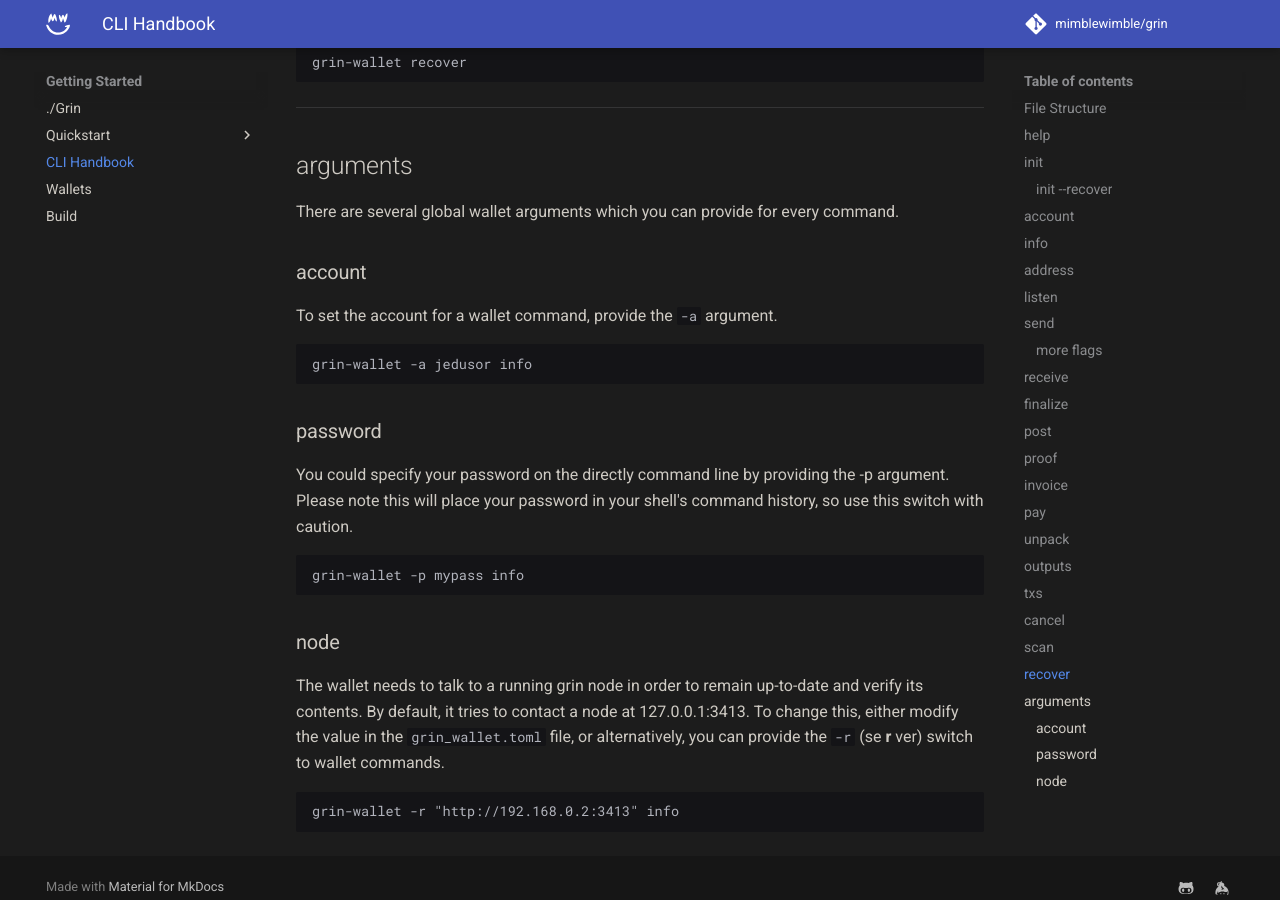
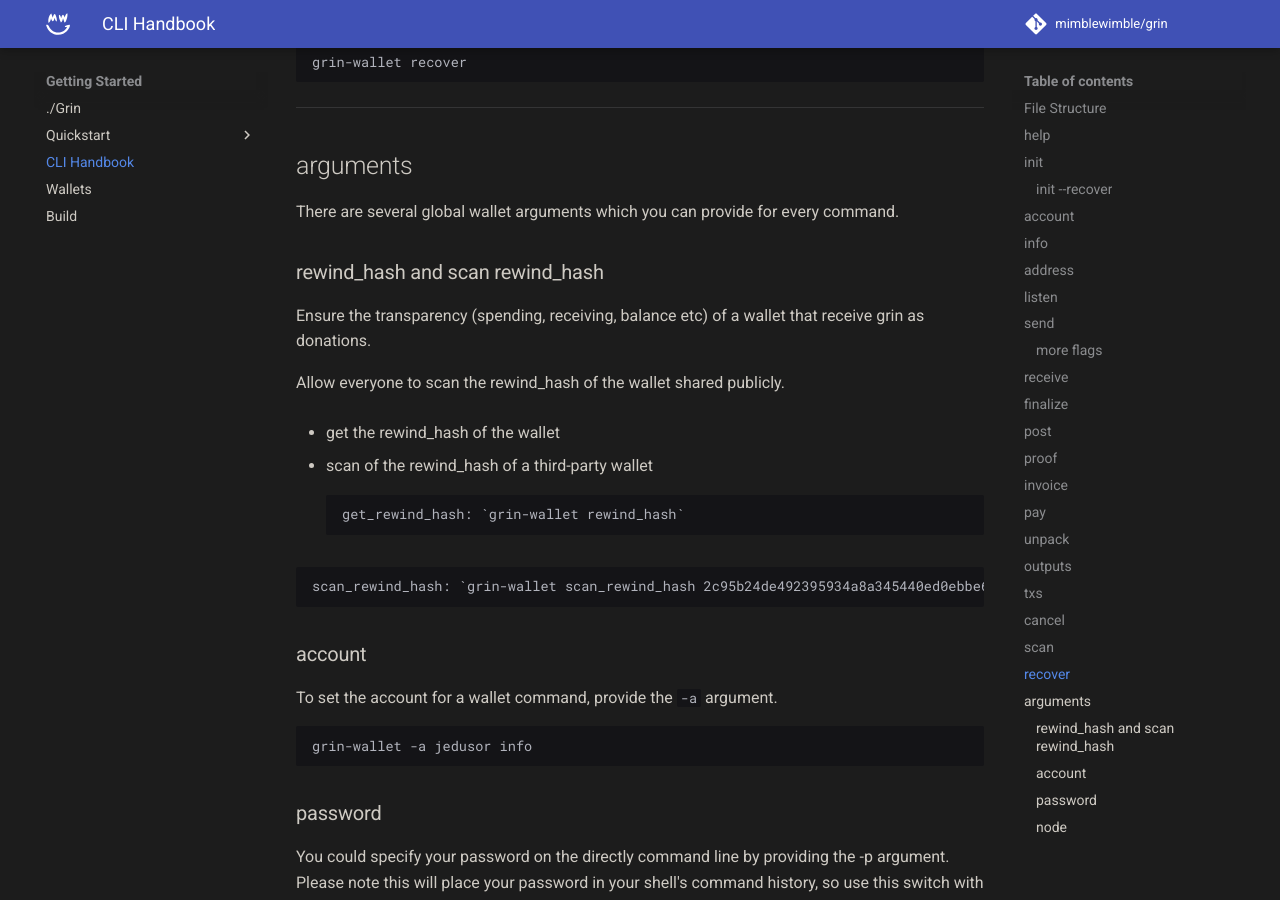
Before and after one commit to mimblewimble/docs, an MkDocs documentation site: the page built from docs/getting-started/wallet-handbook.md, in a window 1280 px wide and 900 px high, scrolled down 11656 px. Built offline with MkDocs 1.6.1 and Material for MkDocs 9.7.7, drawn with Linux system fonts in a browser that asks for light colours; comment, search, counter and statistics services are not loaded.

Commit message:
Update wallet-handbook.md
Added rewind_hash and scan rewind sections

````diff
--- a/docs/getting-started/wallet-handbook.md
+++ b/docs/getting-started/wallet-handbook.md
@@ -465,6 +465,26 @@
 
 There are several global wallet arguments which you can provide for every command.
 
+
+### rewind_hash and scan rewind_hash
+
+Ensure the transparency (spending, receiving, balance etc) of a wallet that receive grin as donations.
+
+Allow everyone to scan the rewind_hash of the wallet shared publicly.
+
+
+   - get the rewind_hash of the wallet
+
+   - scan of the rewind_hash of a third-party wallet
+```text
+get_rewind_hash: `grin-wallet rewind_hash`
+```
+
+```text
+scan_rewind_hash: `grin-wallet scan_rewind_hash 2c95b24de492395934a8a345440ed0ebbe67ee0025b348712a927a91c7fe58e9`
+```
+
+
 ### account
 
 To set the account for a wallet command, provide the `-a` argument.
````
